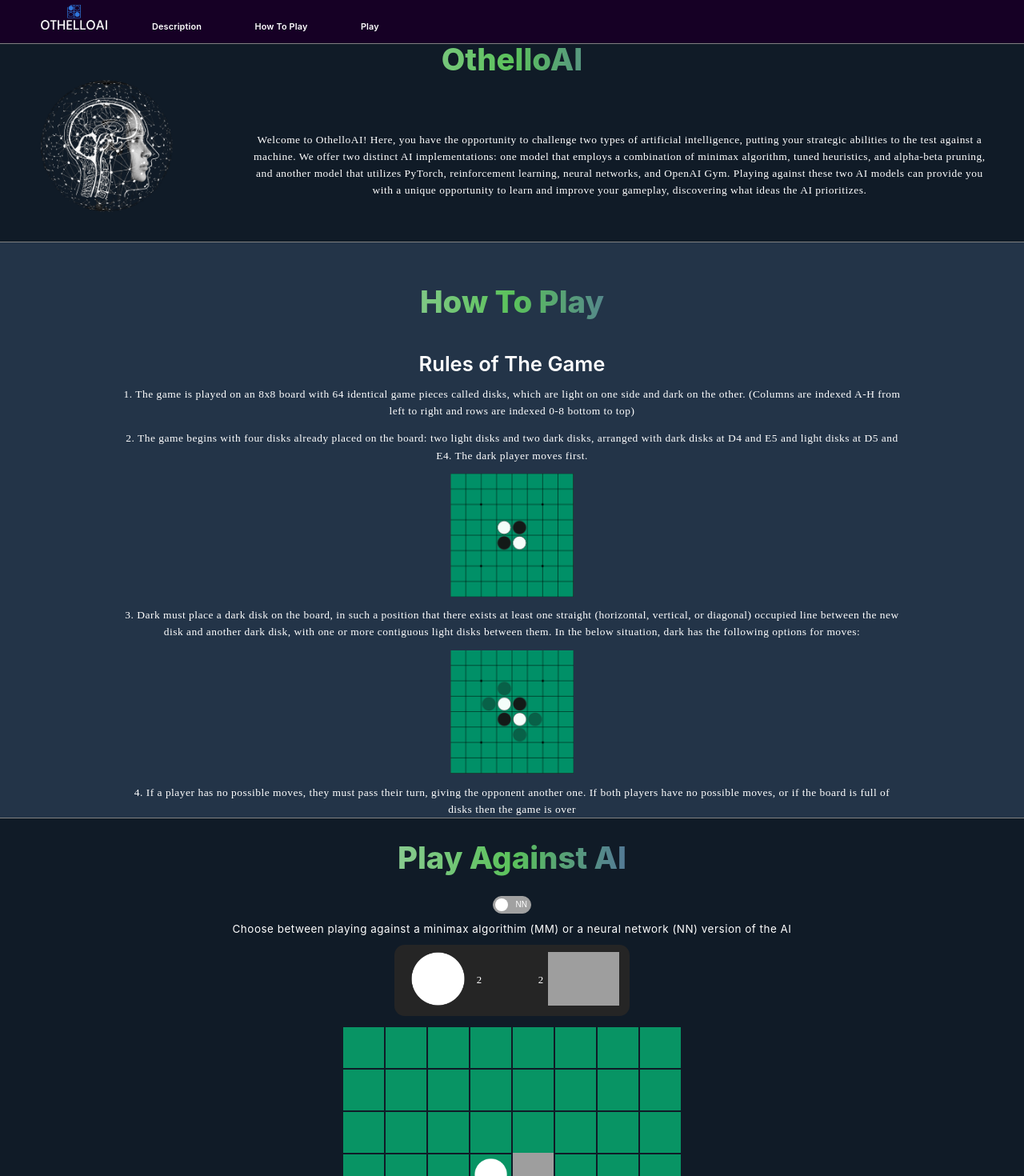
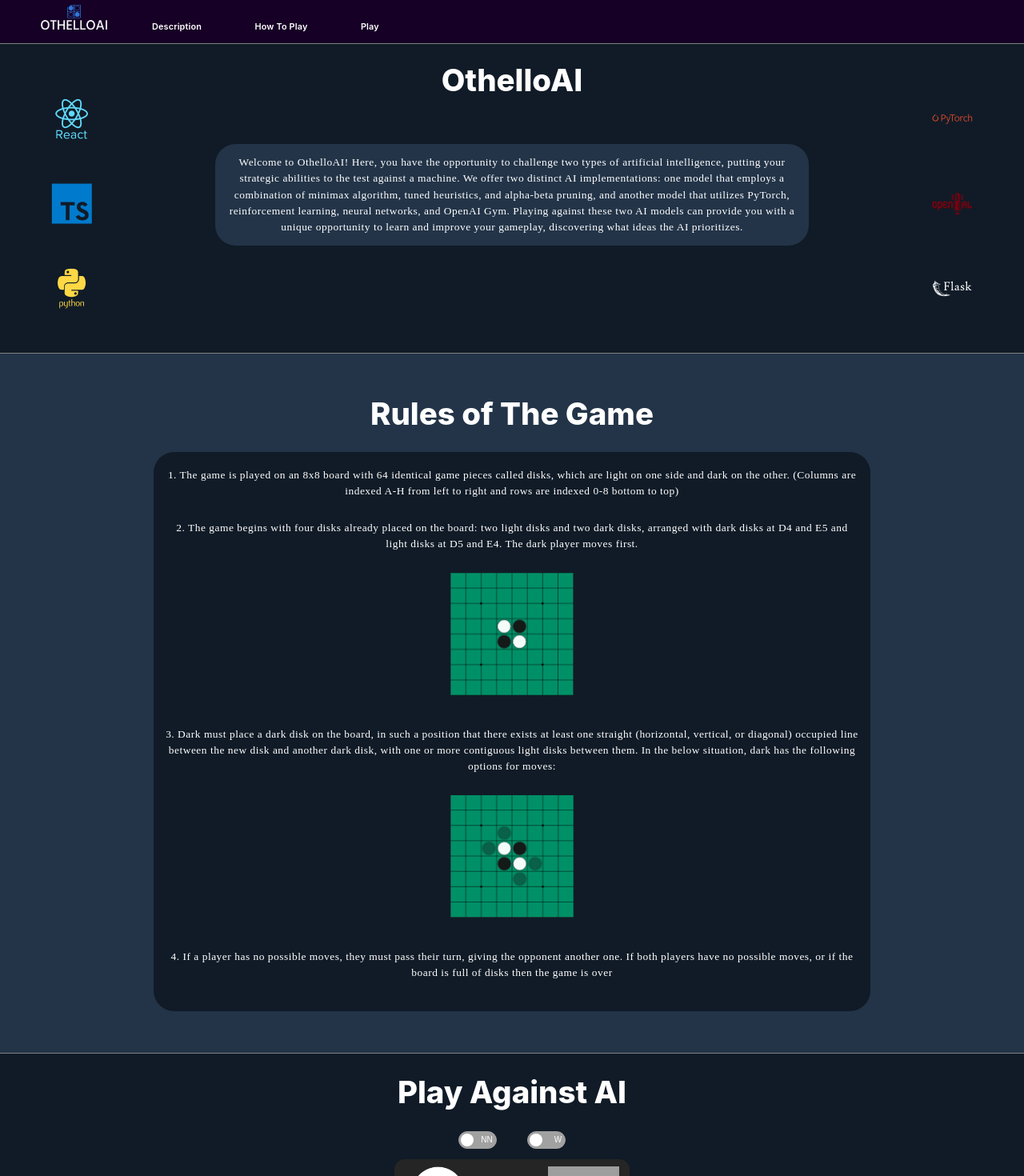
Before and after one commit to adityakak/othello, a React (Create React App) app in the folder othellogui/: page / in a window 1280 px wide. Shown: the top 1470 px of the page at 80% size. Built offline with nearby package versions, Linux system fonts and the light colour scheme; grey boxes are pictures that could not be loaded.

Commit message:
Revert "Revert "temp""
This reverts commit d4ffb6783d3d4afa8b0eff6781f60aaf4721ce85.

```diff
--- a/othellogui/package.json
+++ b/othellogui/package.json
@@ -3,6 +3,9 @@
   "version": "0.1.0",
   "private": true,
   "dependencies": {
+    "@emotion/react": "^11.11.0",
+    "@emotion/styled": "^11.11.0",
+    "@mui/material": "^5.13.0",
     "@testing-library/jest-dom": "^5.16.5",
     "@testing-library/react": "^13.4.0",
     "@testing-library/user-event": "^13.5.0",
@@ -49,5 +52,8 @@
     "eslint-plugin-promise": "^6.1.1",
     "eslint-plugin-react": "^7.32.2",
     "typescript": "^5.0.4"
+  },
+  "overrides": {
+    "typescript": "^5.0.4"
   }
 }
--- a/othellogui/src/containers/boardFeatures/BoardFeatures.tsx
+++ b/othellogui/src/containers/boardFeatures/BoardFeatures.tsx
@@ -1,12 +1,17 @@
 import React, { useState } from 'react'
 import './boardFeatures.css'
 import { Slider, Board } from '../../components'
+// import Button from '@mui/material/Button'
 
 const BoardFeatures = (): JSX.Element => {
-  const [sliderMode, setSliderMode] = useState(false)
+  const [sliderModeAI, setSliderModeAI] = useState(false)
+  const [sliderModeColor, setSliderModeColor] = useState(false)
 
-  const handleSliderChange = (isChecked: boolean): void => {
-    setSliderMode(isChecked)
+  const handleSliderChangeAI = (isChecked: boolean): void => {
+    setSliderModeAI(isChecked)
+  }
+  const handleSliderChangeColor = (isChecked: boolean): void => {
+    setSliderModeColor(isChecked)
   }
 
   return (
@@ -14,17 +19,27 @@ const BoardFeatures = (): JSX.Element => {
       <h1> Play Against AI </h1>
       <div className="othello_slider_div">
         <Slider
-          id="mySlider"
-          onChange={handleSliderChange}
-          isChecked={sliderMode}
+          id="aiSlider"
+          onChange={handleSliderChangeAI}
+          isChecked={sliderModeAI}
           data-on="MM"
           data-off="NN"
         />
+        <Slider
+          id="colorSlider"
+          onChange={handleSliderChangeColor}
+          isChecked={sliderModeColor}
+          data-on="B"
+          data-off="W"
+        />
       </div>
-      <div className="othello_slider_div_caption">
+      {/* <div>
+        <Button variant="contained"> </Button>
+      </div> */}
+      {/* <div className="othello_slider_div_caption">
         <p> Choose between playing against a minimax algorithim (MM) or a neural network (NN) version of the AI</p>
-      </div>
-      <Board engineMode={sliderMode} />
+      </div> */}
+      <Board engineMode={sliderModeAI} />
     </div>
   )
 }
--- a/othellogui/src/containers/boardFeatures/boardFeatures.css
+++ b/othellogui/src/containers/boardFeatures/boardFeatures.css
@@ -12,10 +12,11 @@
     font-family: var(--font-family);
     font-size: var(--header-size);
     font-weight: var(--header-weight);
-    background: linear-gradient(to right, #c0d4d0 25%, #5bc25b 50%, #4a20e0 75%);
+    /* background: linear-gradient(to right, #c0d4d0 25%, #5bc25b 50%, #4a20e0 75%);
     -webkit-background-clip: text;
     -webkit-text-fill-color: transparent;
-    background-clip: text;
+    background-clip: text; */
+    color: white;
     text-align: center;
 }
 
@@ -25,6 +26,10 @@
     justify-content: center;
     align-items: center;
     padding-top: 2vw;
+}
+
+.othello_slider_div > *:not(:last-child) {
+    margin-right: 3vw;
 }
 
 .othello_slider_div_caption {
--- a/othellogui/src/containers/header/Header.tsx
+++ b/othellogui/src/containers/header/Header.tsx
@@ -1,18 +1,50 @@
 import React from 'react'
 import './header.css'
-import headerImage from '../../assets/headerImage.png'
+// import headerImage from '../../assets/headerImage.png'
 
 const Header: React.FC = (): JSX.Element => {
+  const flaskHTML = '<i class="devicon-flask-original-wordmark"></i>'
+  const pytorchHTML = '<i class="devicon-pytorch-plain-wordmark colored"></i>'
+  const openaiHTML = '<i class="devicon-openal-plain colored"></i>'
+  const reactHTML = '<i class="devicon-react-original-wordmark colored"></i>'
+  const typescriptHTML = '<i class="devicon-typescript-plain colored"></i>'
+  const pythonHTML = '<i class="devicon-python-plain-wordmark colored"></i>'
+
   return (
     <div className="othello_header_padding">
         <div className="othello_headline" id="explain">
           <h1> OthelloAI </h1>
         </div>
         <div className="othello_header_main_content">
-          <img src={headerImage} alt="aiImage"/>
-          <p> Welcome to OthelloAI! Here, you have the opportunity to challenge two types of artificial intelligence, putting your strategic abilities to the test against a machine. We offer two distinct AI implementations: one model that employs a combination of minimax algorithm, tuned heuristics, and alpha-beta pruning, and another model that utilizes PyTorch, reinforcement learning, neural networks, and OpenAI Gym.
+          <link rel="stylesheet" href="https://cdn.jsdelivr.net/gh/devicons/devicon@v2.15.1/devicon.min.css"/>
+          <div className="othello_header_main_content_image">
+            <a href='https://react.dev'>
+              <div dangerouslySetInnerHTML={{ __html: reactHTML }} style={{ fontSize: '2vw' }} />
+            </a>
+            <a href='https://www.typescriptlang.org'>
+              <div dangerouslySetInnerHTML={{ __html: typescriptHTML }} style={{ fontSize: '2vw' }} />
+            </a>
+            <a href='https://www.python.org'>
+              <div dangerouslySetInnerHTML={{ __html: pythonHTML }} style={{ fontSize: '2vw' }} />
+            </a>
+          </div>
+          <div className="othello_header_main_content_text">
+            <p>
+              Welcome to OthelloAI! Here, you have the opportunity to challenge two types of artificial intelligence, putting your strategic abilities to the test against a machine. We offer two distinct AI implementations: one model that employs a combination of minimax algorithm, tuned heuristics, and alpha-beta pruning, and another model that utilizes PyTorch, reinforcement learning, neural networks, and OpenAI Gym.
               Playing against these two AI models can provide you with a unique opportunity to learn and improve your gameplay, discovering what ideas the AI prioritizes.
-          </p>
+            </p>
+          </div>
+          <div className="othello_header_main_content_image">
+            <a href='https://pytorch.org'>
+              <div dangerouslySetInnerHTML={{ __html: pytorchHTML }} style={{ fontSize: '2vw' }} />
+            </a>
+            <a href='https://openai.com'>
+              <div dangerouslySetInnerHTML={{ __html: openaiHTML }} style={{ fontSize: '2vw' }} />
+            </a>
+            <a href='https://flask.palletsprojects.com/en/2.3.x/'>
+              <div dangerouslySetInnerHTML={{ __html: flaskHTML }} style={{ fontSize: '2vw', color: 'white' }} />
+            </a>
+          </div>
       </div>
     </div>
   )
--- a/othellogui/src/containers/header/header.css
+++ b/othellogui/src/containers/header/header.css
@@ -3,21 +3,25 @@
 }
 
 .othello_header_padding {
-    padding-top: 4vw;
+    padding-top: 6vw;
 }
 
 .othello_headline h1 {
     font-family: var(--font-family);
     font-size: var(--header-size);
     font-weight: var(--header-weight);
-    background: linear-gradient(to right, #c0d4d0 25%, #5bc25b 50%, #4a20e0 75%);
+    /* background: linear-gradient(to right, #c0d4d0 25%, #5bc25b 50%, #4a20e0 75%);
     -webkit-background-clip: text;
     -webkit-text-fill-color: transparent;
-    background-clip: text;
-    color: var(--gradient-text);
+    background-clip: text; */
+    /* color: var(--gradient-text); */
+    color: white;
     text-align: center;
 }
 
+.othello_header_main_content_text {
+    padding: 0vw 8vw 6vw;
+}
 .description {
     position: center;
     top: 50%;
@@ -37,17 +41,38 @@
     margin: 1vw;
     letter-spacing: var(--letter-spacing);
     text-align: center;
-    padding-right: 2.5vw;
-    padding-left: 2.5vw;
-    padding-top: 1vw;
+    background-color: #233448;;
+    border-radius: 2vw;
+    padding: 1vw;
 }
 
 .othello_header_main_content {
     display: flex;
+    flex-direction: row;
     align-items: center;
+    padding-left: 2vw;
+    padding-right: 2vw;
+
 }
 
-.othello_header_main_content img {
+.othello_header_main_content_image {
+    display: flex;
+    flex-direction: column;
+    align-items: center;
+    padding: 0vw 5vw 0vw;
+    width: 5vw;
+    height: auto;
+}
+
+.othello_header_main_content_image a i {
+    font-size: 4vw;
+}
+
+.othello_header_main_content_image a {
+    margin-bottom: 4vw;
+}
+
+/* .othello_header_main_content img {
     flex: 1;
     display: flex;
     justify-content: center;
@@ -55,4 +80,4 @@
     float: left;
     max-width: 21vw;
     padding-bottom: 2vw;
-}
+} */
--- a/othellogui/src/containers/information/Information.tsx
+++ b/othellogui/src/containers/information/Information.tsx
@@ -6,8 +6,8 @@ import othelloPossible from '../../assets/othelloPossible.png'
 const Information = (): JSX.Element => {
   return (
     <div className="othello_information" id="learn">
-      <h1> How To Play </h1>
-      <h2> Rules of The Game</h2>
+      {/* <h1> How To Play </h1> */}
+      <h1> Rules of The Game</h1>
       <div className="othello_rules">
         <div>
           <p> 1. The game is played on an 8x8 board with 64 identical game pieces called disks, which are light on one side and dark on the other. (Columns are indexed A-H from left to right and rows are indexed 0-8 bottom to top)</p>
--- a/othellogui/src/containers/information/information.css
+++ b/othellogui/src/containers/information/information.css
@@ -4,34 +4,41 @@
 
 .othello_information {
     padding-top: 4vw;
+    padding-bottom: 4vw;
 }
 
 .othello_information h1 {
     font-family: var(--font-family);
     font-size: var(--header-size);
     font-weight: var(--header-weight);
-    background: linear-gradient(to right, #c0d4d0 25%, #5bc25b 50%, #4a20e0 75%);
+    /* background: linear-gradient(to right, #c0d4d0 25%, #5bc25b 50%, #4a20e0 75%);
     -webkit-background-clip: text;
     -webkit-text-fill-color: transparent;
-    background-clip: text;
+    background-clip: text; */
+    color: white;
     text-align: center;
+    padding-bottom: 2vw;
 }
 
-.othello_information h2 {
+/* .othello_information h2 {
     padding-top: 3vw;
     font-family: var(--font-family);
     font-size: var(--subheader-size);
     font-weight: var(--subheader-weight);
     color: white;
     text-align: center;
-}
+} */
 
 .othello_rules {
     display: flex;
     flex-direction: column;
     align-items: flex-start;
-    margin-left: 12vw;
-    margin-right: 12vw;
+    margin-left: 15vw;
+    margin-right: 15vw;
+    background-color: #101B27;
+    border-radius: 2vw;
+    padding-bottom: 2vw;
+    padding-top: .5vw;
 }
 
 .othello_rules p {
@@ -45,11 +52,12 @@
 
     letter-spacing: var(--letter-spacing);
     text-align: center;
-    padding-top: 1vw;
+    padding: 1vw;
 }
 
 .othello_rules img {
     width: 12vw;
     margin: auto;
     padding-top: 1vw;
+    padding-bottom: 2vw;
 }
--- a/othellogui/src/index.css
+++ b/othellogui/src/index.css
@@ -22,5 +22,5 @@
 
   --text-size: 1.05vw;
   --letter-spacing: .04vw;
-  --text-line-height: 1.65vw;
+  --text-line-height: 1.5;
 }
```
Also changed, not shown: 1 other file (tests, documents, lock files or other folders).
